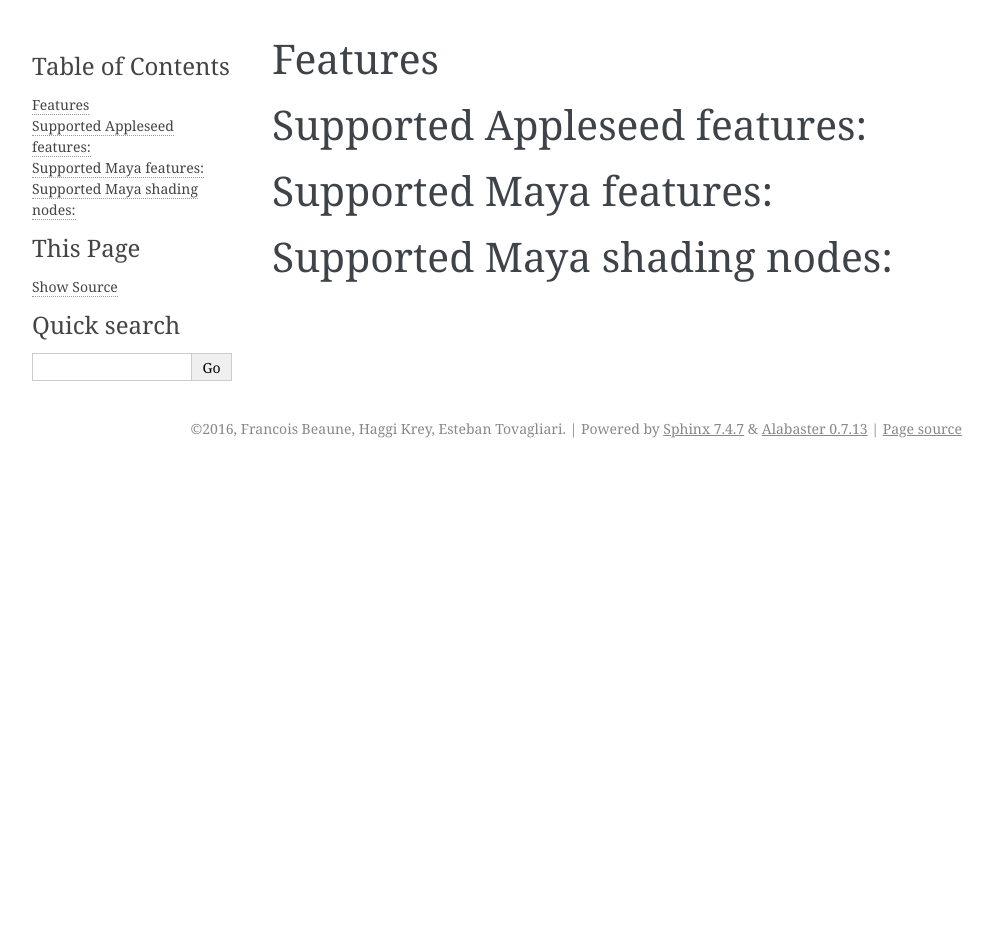
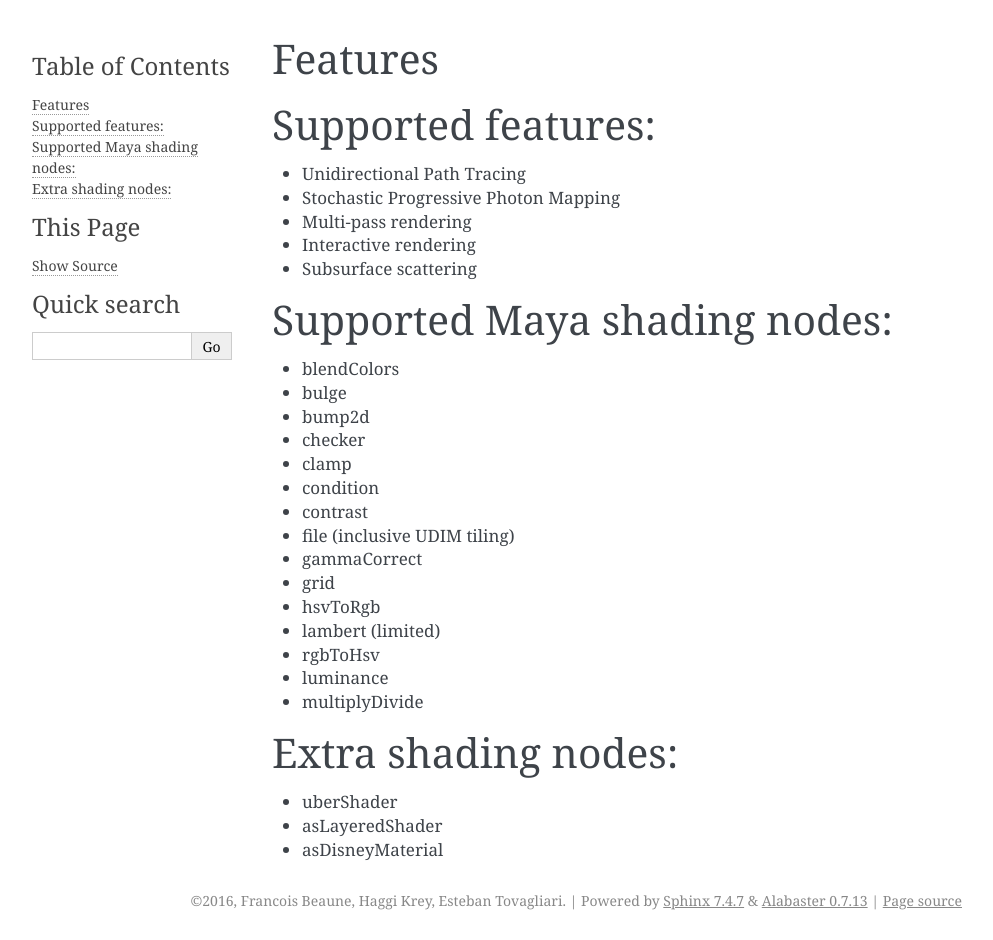
Before and after one commit to haggi/appleseed-maya, a Sphinx documentation site: the page built from docs/source/features.rst, in a window 1280 px wide. Shown: the whole page, without its empty margins (148-1141 px from the left). Built offline with Sphinx 7.4.7, drawn with Linux system fonts in a browser that asks for light colours; before the commit the page ends 900 px from its top, so only the background shows below that.

Commit message:
Update features.rst

```diff
--- a/docs/source/features.rst
+++ b/docs/source/features.rst
@@ -1,16 +1,35 @@
 Features
 ========
 
-Supported Appleseed features:
+Supported features:
 =============================
+- Unidirectional Path Tracing
+- Stochastic Progressive Photon Mapping
+- Multi-pass rendering
+- Interactive rendering
+- Subsurface scattering
 
-=====  =====
-Feature Support
-=====  =====
-False  False
-=====  =====
-
-Supported Maya features:
-========================
 Supported Maya shading nodes:
 =============================
+- blendColors
+- bulge
+- bump2d
+- checker
+- clamp
+- condition
+- contrast
+- file (inclusive UDIM tiling)
+- gammaCorrect
+- grid
+- hsvToRgb
+- lambert (limited)
+- rgbToHsv
+- luminance
+- multiplyDivide
+
+
+Extra shading nodes:
+====================
+- uberShader
+- asLayeredShader
+- asDisneyMaterial
```
